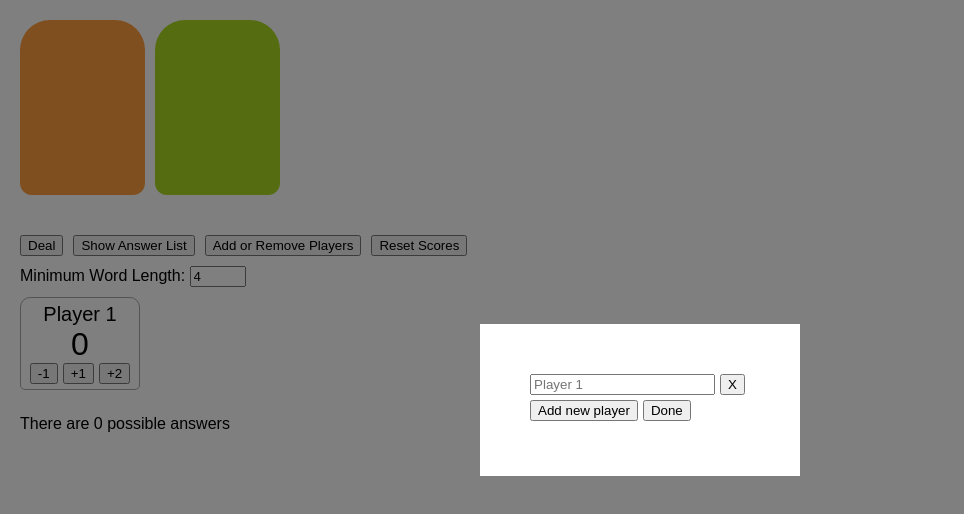
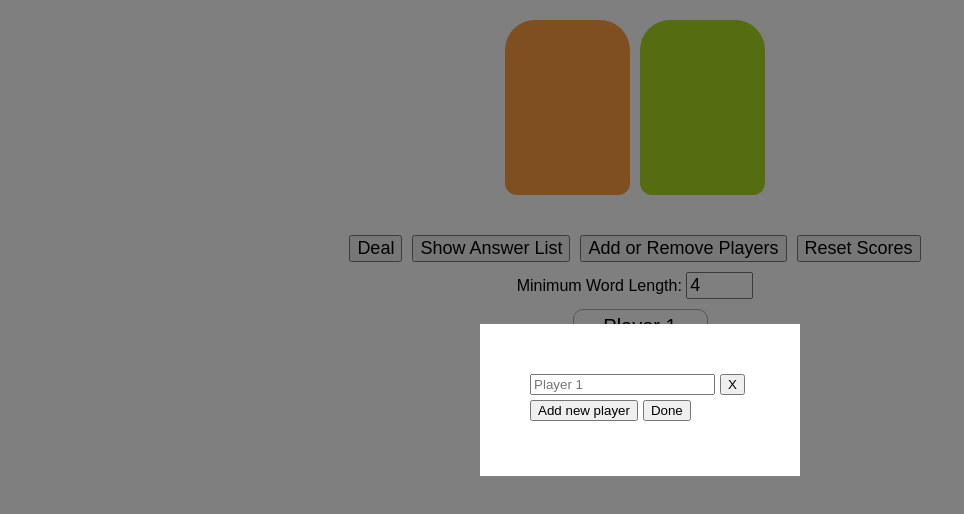
Before and after one commit to perkinsb1024/Smart-Mouth, a React (Create React App) app: page / in a window 1280 px wide. Shown: the top 514 px of the page, without its empty margins (0-964 px from the left). Built offline with nearby package versions, Linux system fonts and the light colour scheme.

Commit message:
Minor styling

```diff
--- a/package.json
+++ b/package.json
@@ -1,6 +1,6 @@
 {
   "name": "react.dev",
-  "version": "0.0.1",
+  "version": "0.0.3",
   "main": "/src/index.js",
   "homepage": "http://perkinsb1024.github.io/Smart-Mouth",
   "scripts": {
--- a/src/App.js
+++ b/src/App.js
@@ -27,7 +27,7 @@ export function Tile({ value, color, setValue }) {
 
 export function AnswerWord({ word }) {
   return (
-    <div className={`answer-word ${word.common ? 'highlighted' : ''}`}>{word.word}</div>
+    <div className={`answer-word ${word.common ? 'highlighted' : ''}`} onClick={() => window.open(`https://www.google.com/search?q=define%3A${word.word.toLowerCase()}`).focus()}>{word.word}</div>
   )
 }
 
@@ -218,6 +218,7 @@ export default function Board() {
   return (
     <>
       <title>Smart Mouth</title>
+      <div class="container">
         <div className="tile-container">
           <Tile value={startLetter} color="orange" setValue={setStartLetter} />
           <Tile value={endLetter} color="green" setValue={setEndLetter} />
@@ -234,6 +235,7 @@ export default function Board() {
               setPlayers([...players]);
             }
           }}>Reset Scores</button>
+          <div className="break" />
           <div>
             Minimum Word Length: <input type="number" min="1" max="20" value={minWordLength} onChange={e => setMinWordLength(e.target.value)} />
           </div>
@@ -250,6 +252,7 @@ export default function Board() {
         <div>
           <PlayerEditList show={editPlayers} players={players} setPlayers={setPlayers} setShow={setEditPlayers} />
         </div>
+      </div>
     </>
   )
 }
--- a/src/styles.css
+++ b/src/styles.css
@@ -56,8 +56,15 @@ body {
   padding: 0;
 }
 
+.break {
+  flex-basis: 100%;
+  height: 0;
+}
+
 .tile-container {
   display: flex;
+  align-items: center;
+  justify-content: center;;
 }
 
 .tile {
@@ -89,17 +96,23 @@ body {
 }
 
 .controls {
+  display: flex;
+  align-items: center;
+  justify-content: center;
+  flex-wrap: wrap;
   margin-top: 40px;
 }
 
 .controls button, .controls input {
   margin-bottom: 10px;
   margin-right: 10px;
+  font-size: 18px;
 }
 
 .answer-count {
   margin-top: 10px;
   margin-bottom: 10px;
+  text-align: center;
 }
 
 .answer-word {
@@ -109,6 +122,7 @@ body {
   border-radius: 5px;
   border: 1px solid #edb;
   background-color: #fec;
+  cursor: pointer;
 }
 
 .answer-word.highlighted {
@@ -118,12 +132,13 @@ body {
 
 .player-list {
   display: flex;
+  justify-content: center;
   flex-wrap: wrap;
   margin-bottom: 15px;
 }
 
 .player {
-  width: 120px;
+  width: 135px;
   padding: 5px;
   overflow: hidden;
   border-radius: 10px 10px 5px 5px;
@@ -189,20 +204,8 @@ body {
   margin-right: 5px;
 }
 
-.board-row:after {
-  clear: both;
-  content: '';
-  display: table;
+.word-list {
+  display: flex;
+  flex-wrap: wrap;
+  justify-content: center;
 }
-
-.status {
-  margin-bottom: 10px;
-}
-.game {
-  display: flex;
-  flex-direction: row;
-}
-
-.game-info {
-  margin-left: 20px;
-}
```
Lines whose indentation alone changed are shown as unchanged.
